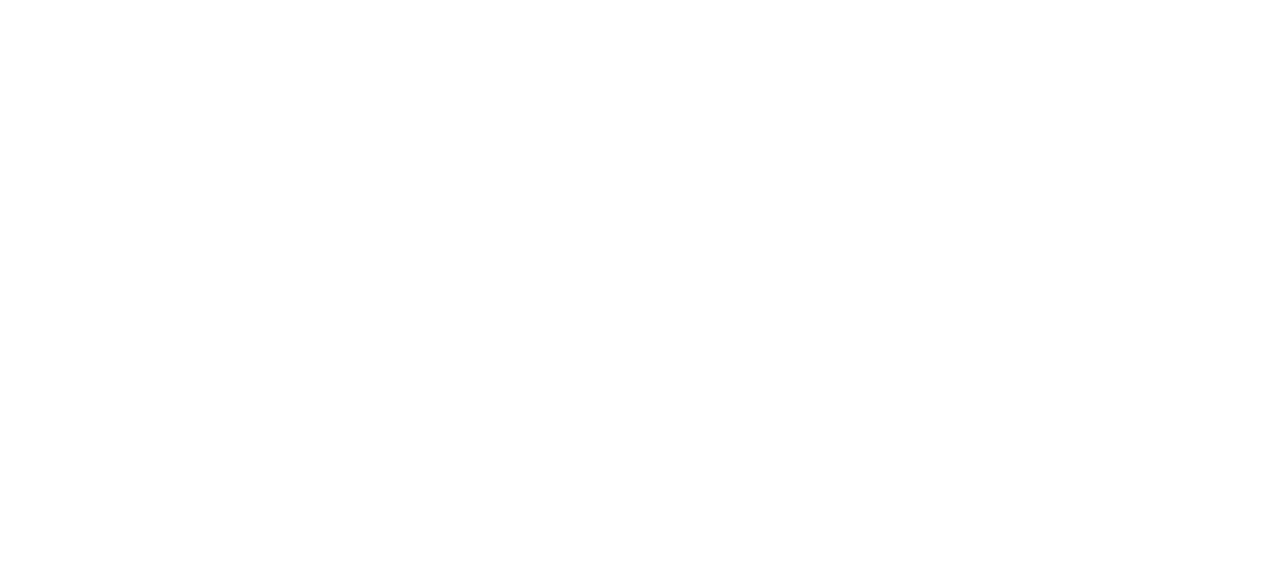
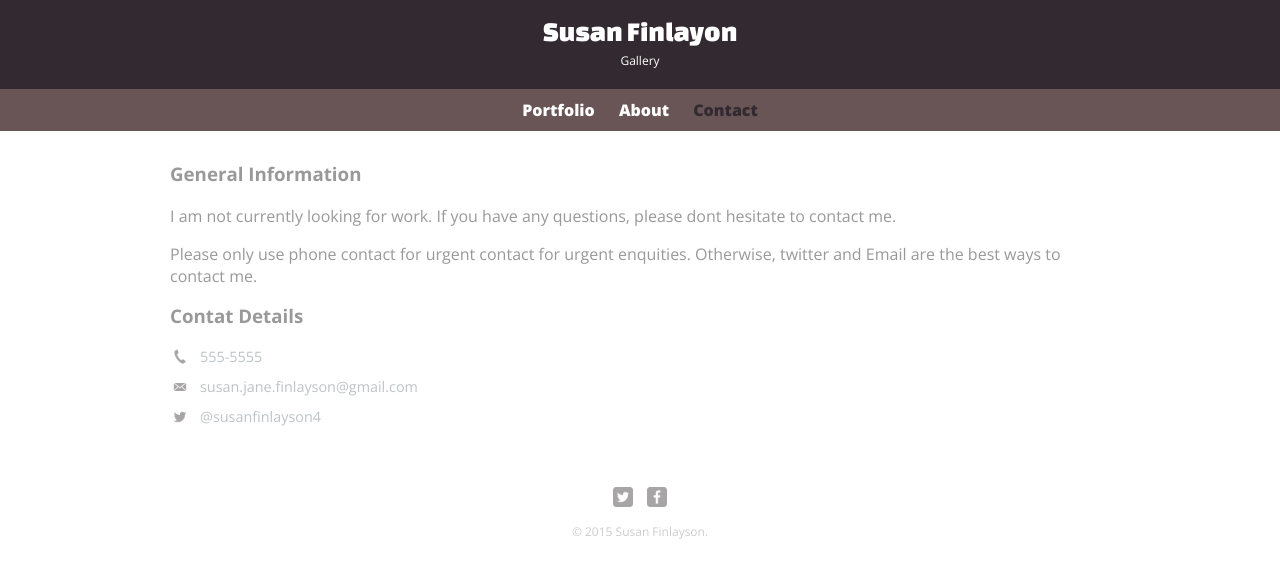
Before and after one commit to SusanJF/SusanJF.github.io, a plain HTML site: page contact.html in a window 1280 px wide. Drawn offline with nearby package versions, Linux system fonts and the light colour scheme.

Commit message:
contact, icons

```diff
--- a/contact.html
+++ b/contact.html
@@ -0,0 +1,45 @@
+<!DOCTYPE html>
+<html>
+<head>
+	<meta charset="utf-8">
+	<title>Susan Finlayson | Gallery</title>
+	<link rel="stylesheet" href="css/normalize 2.css">
+	<link href='http://fonts.googleapis.com/css?family=Changa+One|Open+Sans+Condensed:300|Open+Sans:400,400italic,700,700italic,800' rel='stylesheet' type='text/css'>
+	<link rel="stylesheet" href="css/main.css">
+</head>
+	<body>
+		<header>
+			<a href="index.html" id="logo">
+				<h1>Susan Finlayon</h1>
+				<h2>Gallery</h2>
+			</a>
+			<nav>
+				<ul>
+					<li> <a href="index.html" >Portfolio</a></li>
+					<li><a href="about.html" >About</a></li>
+					<li><a href="contact.html" class="selected">Contact</a></li>
+				</ul>
+			</nav>
+		</header>
+		<div id="wrapper">
+			<section>
+				<h3>General Information</h3>
+				<p>I am not currently looking for work. If you have any questions, please dont hesitate to contact me.</p>
+				<p>Please only use phone contact for urgent contact for urgent enquities. Otherwise, twitter and Email are the best ways to contact me.</p>
+			</section>
+			<section>
+				<h3>Contat Details</h3>
+				<ul class="contact-info">
+					<li class="phone"><a href="tel:555-5555"> 555-5555</a></li>
+					<li class="mail"><a href="mailto:susan.jane.finlayson@gmail.com">susan.jane.finlayson@gmail.com</a></li>
+					<li class="twitter"><a href="http://twitter.com/intent/tweet?screen_name=susanfinlayson4">@susanfinlayson4</a> </li>
+				</ul>
+			</section>
+			<footer>
+				<a href="http://twitter.com/SusanFinlayson4"><img src="img/twitter-wrap.png" alt="Twitter Logo" class="social-icon"></a>
+				<a href="http://facebook.com/susie.jane.7?ref=tn_tnmn"><img src="img/facebook-wrap.png" alt="Facebook Logo" class="social-icon"></a>
+				<p>&copy; 2015 Susan Finlayson.</p>
+			</footer>
+		</div>
+	</body>
+</html>
--- a/css/main.css
+++ b/css/main.css
@@ -21,7 +21,7 @@ img{
 }
 
 h3 {
-	margin: 0 0 1em 0;
+	margin: 0 0 1em 0;.
 }
 
 /***************
@@ -136,7 +136,37 @@ PAGE ABOUT
 	border-radius: 100%;
 }
 
+/***************
+CONTACT
+***************/
 
+.contact-info {
+	list-style: none;
+	padding: 0;
+	margin:0;
+	font-size: 0.9em;
+}
+
+.contact-info a {
+	display: block;
+	min-height: 20px;
+	background-repeat: no-repeat;
+	background-size: 20px 20px;
+	padding: 0 0 0 30px;
+	margin: 0 0 10px;
+}
+
+.contact-info li.phone a {
+	background-image: url('../img/phone.png')
+}
+
+.contact-info li.mail a {
+	background-image: url('../img/mail.png')
+}
+
+.contact-info li.twitter a {
+	background-image: url('../img/twitter.png')
+}
 /***************
 COLOURS
 ***************/
```
